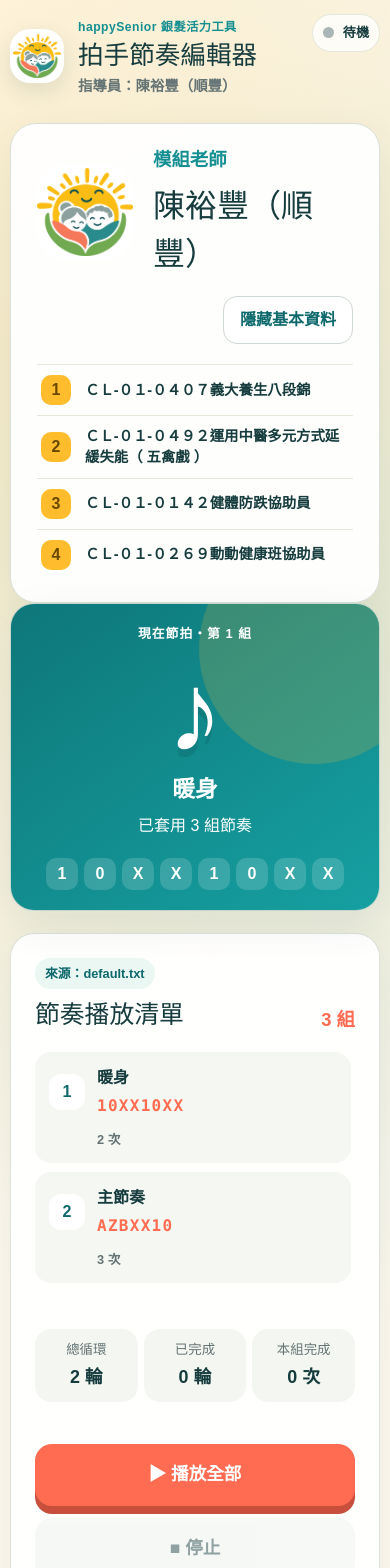
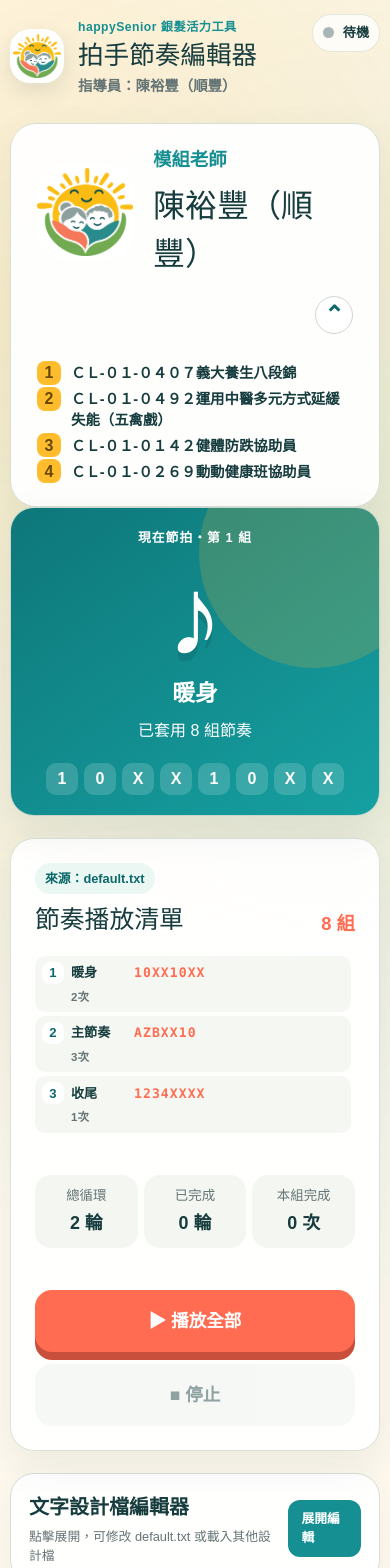
Before and after one commit to yufong6688/happySenior, a Next.js app: page / in a window 390 px wide. Shown: the top 1568 px of the page. Built offline with nearby package versions, Linux system fonts and the light colour scheme.

Commit message:
Add selectable rhythm groups

```diff
--- a/app/globals.css
+++ b/app/globals.css
@@ -16,3 +16,42 @@
 /* 基本資料置頂、可收合 */
 .profile-card{margin-top:0;display:block;padding:22px 26px}.profile-header{display:flex;align-items:center;justify-content:space-between;gap:18px}.profile-title{gap:20px}.profile-title img{width:140px;height:140px;border-radius:28px}.profile-title span{font-size:1.4rem}.profile-title h2{font-size:2.5rem;margin:8px 0 0}.profile-toggle{min-height:48px;padding:10px 16px;border:1px solid #cfd8d3;border-radius:14px;background:#fff;color:var(--teal-dark);font-weight:900;cursor:pointer}.profile-toggle:hover{border-color:var(--teal);background:#eef9f6}.module-list{gap:0;margin-top:20px;border-top:1px solid var(--line)}.module-list>div{border-radius:0;border-bottom:1px solid var(--line);background:transparent;padding:10px 4px}.module-list>div:last-child{border-bottom:0}.module-picker{display:grid;grid-template-columns:auto 1fr;align-items:center;gap:10px 16px;margin-top:18px;padding:16px;border-radius:16px;background:#f4f7f1}.module-picker label{font-weight:900}.module-picker select{min-height:44px;padding:8px 12px;border:2px solid #d6dfda;border-radius:12px;background:#fff;color:var(--ink);font-weight:800}.module-picker strong{grid-column:1/-1;color:var(--teal-dark);font-size:1.2rem}.profile-card.compact .profile-title img{width:108px;height:108px}.profile-card.compact{padding:16px 26px}
 @media(max-width:760px){.profile-title img,.profile-card.compact .profile-title img{width:96px;height:96px}.profile-title span{font-size:1.15rem}.profile-title h2{font-size:2rem}.profile-header{align-items:flex-start;flex-direction:column}.profile-toggle{align-self:flex-end}.module-picker{grid-template-columns:1fr}.module-picker select{width:100%}.module-picker strong{grid-column:auto}}
+/* ???????????? */
+.profile-card.expanded{display:grid;grid-template-columns:minmax(260px,.58fr) minmax(0,1.42fr);align-items:start;gap:26px}
+.profile-card.expanded .profile-header{grid-column:1}
+.profile-card.expanded .module-list{grid-column:2;grid-row:1;margin-top:0;align-content:start}
+.module-list{gap:0;border:0}
+.module-list>div{display:flex;gap:10px;align-items:baseline;border:0;border-radius:0;background:transparent;padding:1px 0;line-height:1.2}
+.module-list>div span{width:24px;height:24px;border-radius:8px;flex:none}
+.profile-toggle.icon-button{display:grid;place-items:center;width:38px;height:38px;min-height:38px;padding:0;border-radius:50%;font-size:1.5rem;line-height:1}
+.profile-card.compact{display:grid;grid-template-columns:1fr auto;align-items:center;gap:12px}
+.profile-card.compact .profile-header{grid-column:1/-1}
+.profile-card.compact .module-picker{grid-column:1/-1;margin-top:0}
+.profile-card.compact .module-picker label{display:none}
+.profile-card.compact .module-picker{grid-template-columns:1fr}
+.profile-card.compact .module-picker select{width:100%}
+.group-list{gap:4px}
+.group-row{grid-template-columns:28px minmax(82px,max-content) minmax(0,1fr) auto;gap:8px;padding:5px 8px;border-radius:10px}
+.group-row>span{width:26px;height:26px;border-radius:8px}
+.group-row b,.group-row code,.group-row small{white-space:nowrap;overflow:hidden;text-overflow:ellipsis}
+.group-row code{margin-top:0}
+.editor-toolbar{display:flex;justify-content:space-between;align-items:center;gap:14px}
+.editor-actions{display:flex;flex-wrap:wrap;gap:10px}
+.group-tabs{display:flex;flex-wrap:wrap;justify-content:flex-end;gap:6px;margin-left:auto}
+.group-tabs button{min-height:40px;padding:7px 12px;border:1px solid #cfd8d3;border-radius:10px;background:#fff;color:var(--ink);font-weight:900;cursor:pointer}
+.group-tabs button.selected{border-color:var(--teal);background:var(--teal);color:#fff}
+@media(max-width:900px){
+  .profile-card.expanded{grid-template-columns:1fr}
+  .profile-card.expanded .module-list{grid-column:1;grid-row:auto}
+  .editor-toolbar{align-items:stretch;flex-direction:column}
+  .group-tabs{justify-content:flex-start;margin-left:0}
+}
+@media(max-width:560px){
+  .group-row{grid-template-columns:24px minmax(58px,max-content) minmax(0,1fr) auto;gap:5px;padding:4px 5px;font-size:.82rem}
+  .group-row>span{width:22px;height:22px}
+  .group-row small{font-size:.72rem}
+  .editor-actions{display:grid;grid-template-columns:1fr 1fr}
+  .editor-actions>*{justify-content:center}
+  .group-tabs{display:grid;grid-template-columns:repeat(5,1fr)}
+  .group-tabs button{padding:6px 4px;font-size:.8rem}
+}
--- a/app/page.tsx
+++ b/app/page.tsx
@@ -31,15 +31,16 @@ GROUP=主節奏|AZBXX10|3
 GROUP=收尾|1234XXXX|1
 `;
 
-type Group={name:string;sequence:string[];loops:number;raw:string};
-type Config={groups:Group[];bpm:number;totalLoops:number;volume:number;musicVolume:number;instructor:string;modules:string[];errors:string[]};
+type Group={name:string;sequence:string[];loops:number;raw:string;setName:string};
+type Config={groups:Group[];setNames:string[];bpm:number;totalLoops:number;volume:number;musicVolume:number;instructor:string;modules:string[];errors:string[]};
 
 function legacy(value:string){
   const m=value.trim().toUpperCase().match(/^(.*?)(?:-(\d+))?$/);
   return {pattern:(m?.[1]||"").replace(/[\s,，|｜]/g,""),loops:m?.[2]===undefined?1:Number(m[2])};
 }
 function parseConfig(text:string):Config{
-  const config:Config={groups:[],bpm:96,totalLoops:1,volume:75,musicVolume:45,instructor:"",modules:[],errors:[]};
+  const config:Config={groups:[],setNames:[],bpm:96,totalLoops:1,volume:75,musicVolume:45,instructor:"",modules:[],errors:[]};
+  let currentSet="\u7fa4\u7d441";
   for(const original of text.split(/\r?\n/)){
     const line=original.trim();
     if(!line||line.startsWith("#"))continue;
@@ -53,6 +54,10 @@ function parseConfig(text:string):Config{
     else if(key==="MUSIC_VOLUME")config.musicVolume=Math.min(100,Math.max(0,Number(value)||0));
     else if(key==="INSTRUCTOR")config.instructor=value;
     else if(key==="MODULE")config.modules.push(value);
+    else if(key==="GROUP_SET"){
+      currentSet=value||"\u7fa4\u7d44"+(config.setNames.length+1);
+      if(!config.setNames.includes(currentSet))config.setNames.push(currentSet);
+    }
     else if(key==="GROUP"){
       const parts=value.split("|").map(v=>v.trim());
       let name="",pattern="",loops=1;
@@ -61,7 +66,7 @@ function parseConfig(text:string):Config{
       const invalid=[...pattern].filter(c=>!SYMBOLS.includes(c));
       if(!pattern)config.errors.push((name||"未命名組")+" 沒有節奏");
       else if(invalid.length)config.errors.push((name||"未命名組")+" 有無法辨識的字元："+[...new Set(invalid)].join("、"));
-      else config.groups.push({name:name||"節奏 "+(config.groups.length+1),sequence:[...pattern],loops,raw:pattern});
+      else config.groups.push({name:name||"節奏 "+(config.groups.length+1),sequence:[...pattern],loops,raw:pattern,setName:currentSet});
     }
   }
   if(!config.groups.length)config.errors.push("至少需要一組 GROUP");
@@ -74,6 +79,7 @@ export default function Home(){
   const [config,setConfig]=useState<Config>(()=>parseConfig(FALLBACK));
   const [profileOpen,setProfileOpen]=useState(true);
   const [selectedModule,setSelectedModule]=useState(0);
+  const [activeSet,setActiveSet]=useState("\u7fa4\u7d441");
   const [playing,setPlaying]=useState(false);
   const [groupIndex,setGroupIndex]=useState(0);
   const [stepIndex,setStepIndex]=useState(-1);
@@ -85,7 +91,8 @@ export default function Home(){
   const timerRef=useRef<ReturnType<typeof setInterval>|null>(null);
   const groupRef=useRef(0),stepRef=useRef(0),groupLoopRef=useRef(0),totalLoopRef=useRef(0);
   const audioRef=useRef<HTMLAudioElement|null>(null),urlRef=useRef<string|null>(null);
-  const currentGroup=config.groups[groupIndex]||config.groups[0];
+  const activeGroups=useMemo(()=>config.groups.filter(g=>g.setName===activeSet),[config.groups,activeSet]);
+  const currentGroup=activeGroups[groupIndex]||activeGroups[0];
   const currentSymbol=stepIndex>=0&&currentGroup?currentGroup.sequence[stepIndex]:"♪";
 
   const applyText=useCallback((content:string,label="文字編輯器")=>{
@@ -93,6 +100,8 @@ export default function Home(){
     setText(content);setConfig(next);setSource(label);
     setStatus(next.errors.length?next.errors[0]:"已套用 "+next.groups.length+" 組節奏");
   },[]);
+
+  useEffect(()=>{if(config.setNames.length&&!config.setNames.includes(activeSet))setActiveSet(config.setNames[0])},[config.setNames,activeSet]);
 
   useEffect(()=>{fetch("/default.txt?"+Date.now()).then(r=>{if(!r.ok)throw new Error();return r.text()}).then(t=>applyText(t,"default.txt")).catch(()=>applyText(FALLBACK,"內建範例"));},[applyText]);
 
@@ -106,7 +115,7 @@ export default function Home(){
   const stop=useCallback((message="已停止")=>{if(timerRef.current)clearInterval(timerRef.current);timerRef.current=null;setPlaying(false);setStepIndex(-1);setStatus(message);if(audioRef.current){audioRef.current.pause();audioRef.current.currentTime=0}},[]);
 
   const tick=useCallback(()=>{
-    const groups=config.groups;if(!groups.length)return;
+    const groups=activeGroups;if(!groups.length)return;
     const gi=groupRef.current,g=groups[gi],si=stepRef.current,s=g.sequence[si];
     setGroupIndex(gi);setStepIndex(si);setStatus(s==="X"?"第 "+(gi+1)+" 組「"+g.name+"」・休息一拍":"第 "+(gi+1)+" 組「"+g.name+"」・"+s+" "+NAMES[SYMBOLS.indexOf(s)]);sound(s);stepRef.current++;
     if(stepRef.current>=g.sequence.length){
@@ -120,7 +129,7 @@ export default function Home(){
         }
       }
     }
-  },[config,sound,stop]);
+  },[activeGroups,config,sound,stop]);
 
   const start=useCallback(()=>{
     if(config.errors.length)return setStatus(config.errors[0]);
@@ -128,6 +137,8 @@ export default function Home(){
     if(audioRef.current&&musicName){audioRef.current.currentTime=0;audioRef.current.volume=config.musicVolume/100;audioRef.current.loop=true;void audioRef.current.play()}
     tick();timerRef.current=setInterval(tick,Math.round(60000/config.bpm));
   },[config,musicName,tick]);
+
+  const selectSet=useCallback((setName:string)=>{stop("\u5df2\u9078\u64c7"+setName+"\uff0c\u6309\u958b\u59cb\u64ad\u653e");setActiveSet(setName);setGroupIndex(0);setStepIndex(-1);setGroupDone(0);setTotalDone(0)},[stop]);
 
   useEffect(()=>{if(!playing)return;if(timerRef.current)clearInterval(timerRef.current);timerRef.current=setInterval(tick,Math.round(60000/config.bpm));return()=>{if(timerRef.current)clearInterval(timerRef.current)}},[config.bpm,playing,tick]);
   useEffect(()=>{if(audioRef.current)audioRef.current.volume=config.musicVolume/100},[config.musicVolume]);
@@ -155,14 +166,14 @@ export default function Home(){
     <section className={"profile-card "+(profileOpen?"expanded":"compact")}>
       <div className="profile-header">
         <div className="profile-title"><img src="/chen-yufong-logo.png" alt="陳裕豐（順豐）Logo"/><div><span>模組老師</span><h2>{config.instructor||"陳裕豐（順豐）"}</h2></div></div>
-        <button className="profile-toggle" onClick={()=>setProfileOpen(!profileOpen)}>{profileOpen?"隱藏基本資料":"展開基本資料"}</button>
+        <button className="profile-toggle icon-button" aria-label={profileOpen?"\u96b1\u85cf\u57fa\u672c\u8cc7\u6599":"\u5c55\u958b\u57fa\u672c\u8cc7\u6599"} title={profileOpen?"\u96b1\u85cf\u57fa\u672c\u8cc7\u6599":"\u5c55\u958b\u57fa\u672c\u8cc7\u6599"} onClick={()=>setProfileOpen(!profileOpen)}><span aria-hidden="true">{profileOpen?"\u2303":"\u2304"}</span></button>
       </div>
-      {profileOpen ? <div className="module-list">{config.modules.map((module,index)=><div key={module+index}><span>{index+1}</span><b>{module}</b></div>)}</div> : <div className="module-picker"><label htmlFor="current-module">目前上課模組</label><select id="current-module" value={selectedModule} onChange={e=>setSelectedModule(Number(e.target.value))}>{config.modules.map((module,index)=><option key={module+index} value={index}>{module}</option>)}</select><strong>{config.modules[selectedModule]||"尚未設定模組"}</strong></div>}
+      {profileOpen ? <div className="module-list">{config.modules.map((module,index)=><div key={module+index}><span>{index+1}</span><b>{module}</b></div>)}</div> : <div className="module-picker"><label htmlFor="current-module">目前上課模組</label><select id="current-module" value={selectedModule} onChange={e=>setSelectedModule(Number(e.target.value))}>{config.modules.map((module,index)=><option key={module+index} value={index}>{module}</option>)}</select></div>}
     </section>
     <section className="hero-grid">
       <div className={"beat-stage "+(playing?"is-playing ":"")+(currentSymbol==="X"?"is-rest":"")}><small>現在節拍・第 {groupIndex+1} 組</small><strong className="beat-symbol">{currentSymbol}</strong><b>{currentGroup?.name||"準備開始"}</b><p>{status}</p><div className="progress">{currentGroup?.sequence.map((s,i)=><span key={s+i} className={i===stepIndex?"active":""}>{s}</span>)}</div></div>
       <div className="control-card playlist-card"><div className="playlist-head"><div><span className="source-badge">來源：{source}</span><h2>節奏播放清單</h2></div><b>{config.groups.length} 組</b></div>
-        <div className="group-list">{config.groups.map((g,i)=><div key={g.name+i} className={i===groupIndex&&playing?"group-row current":"group-row"}><span>{i+1}</span><div><b>{g.name}</b><code>{g.raw}</code></div><small>{g.loops===0?"無限循環":g.loops+" 次"}</small></div>)}</div>
+        <div className="group-list">{activeGroups.map((g,i)=><div key={g.name+i} className={i===groupIndex&&playing?"group-row current":"group-row"}><span>{i+1}</span><b>{g.name}</b><code>{g.raw}</code><small>{g.loops===0?"無限":g.loops+"次"}</small></div>)}</div>
         {config.errors.length>0&&<div className="error">{config.errors.join("；")}</div>}
         <div className="summary"><div><span>總循環</span><b>{config.totalLoops===0?"無限":config.totalLoops+" 輪"}</b></div><div><span>已完成</span><b>{totalDone} 輪</b></div><div><span>本組完成</span><b>{groupDone} 次</b></div></div>
         <div className="actions"><button className="start" onClick={start} disabled={playing||!!config.errors.length}>▶ 播放全部</button><button onClick={()=>stop()} disabled={!playing}>■ 停止</button></div>
@@ -173,7 +184,7 @@ export default function Home(){
 
     <section className="editor-panel">
       <details><summary><span><b>文字設計檔編輯器</b><small>點擊展開，可修改 default.txt 或載入其他設計檔</small></span><strong>展開編輯</strong></summary>
-        <div className="editor-toolbar"><label className="mini-file"><input type="file" accept=".txt,text/plain" onChange={loadDesign}/>讀取其他 .txt</label><button onClick={()=>fetch("/default.txt?"+Date.now()).then(r=>r.text()).then(t=>applyText(t,"default.txt"))}>重新讀取 default.txt</button><button onClick={saveDesign}>另存設計檔</button><button className="apply" onClick={()=>applyText(text,source)}>套用文字內容</button></div>
+        <div className="editor-toolbar"><div className="editor-actions"><label className="mini-file"><input type="file" accept=".txt,text/plain" onChange={loadDesign}/>讀取其他 .txt</label><button onClick={()=>fetch("/default.txt?"+Date.now()).then(r=>r.text()).then(t=>applyText(t,"default.txt"))}>重新讀取 default.txt</button><button onClick={saveDesign}>另存設計檔</button><button className="apply" onClick={()=>applyText(text,source)}>套用文字內容</button></div><div className="group-tabs" aria-label="節奏群組選擇">{config.setNames.map(setName=><button key={setName} className={setName===activeSet?"selected":""} onClick={()=>selectSet(setName)}>{setName}</button>)}</div></div>
         <textarea value={text} onChange={e=>setText(e.target.value)} spellCheck={false} aria-label="節奏設計檔文字編輯器"/>
         <p>所有參數與格式說明都寫在檔案的 <code># 註解</code> 中；修改後請按「套用文字內容」。</p>
       </details>
```
Also changed, not shown: public/default.txt.
